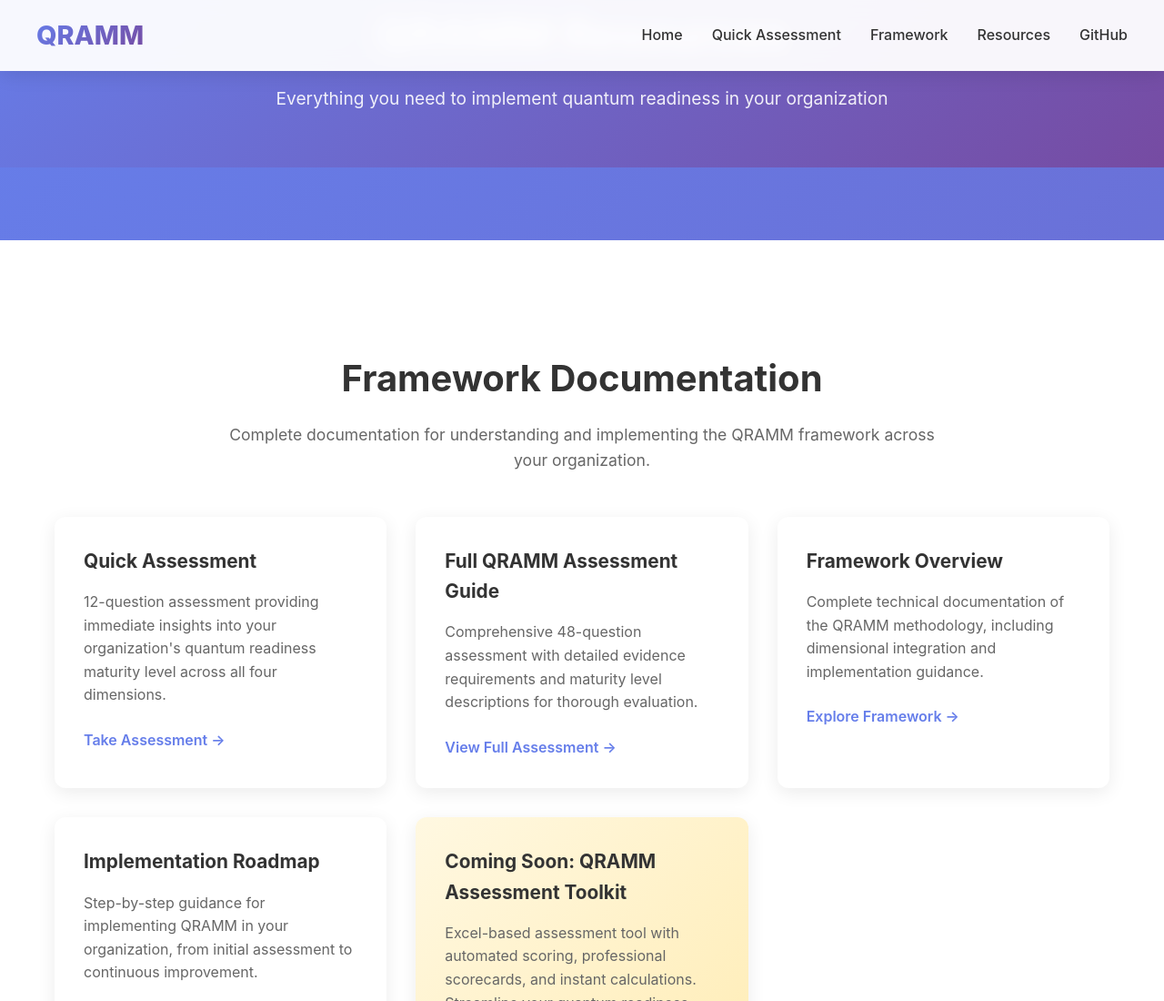
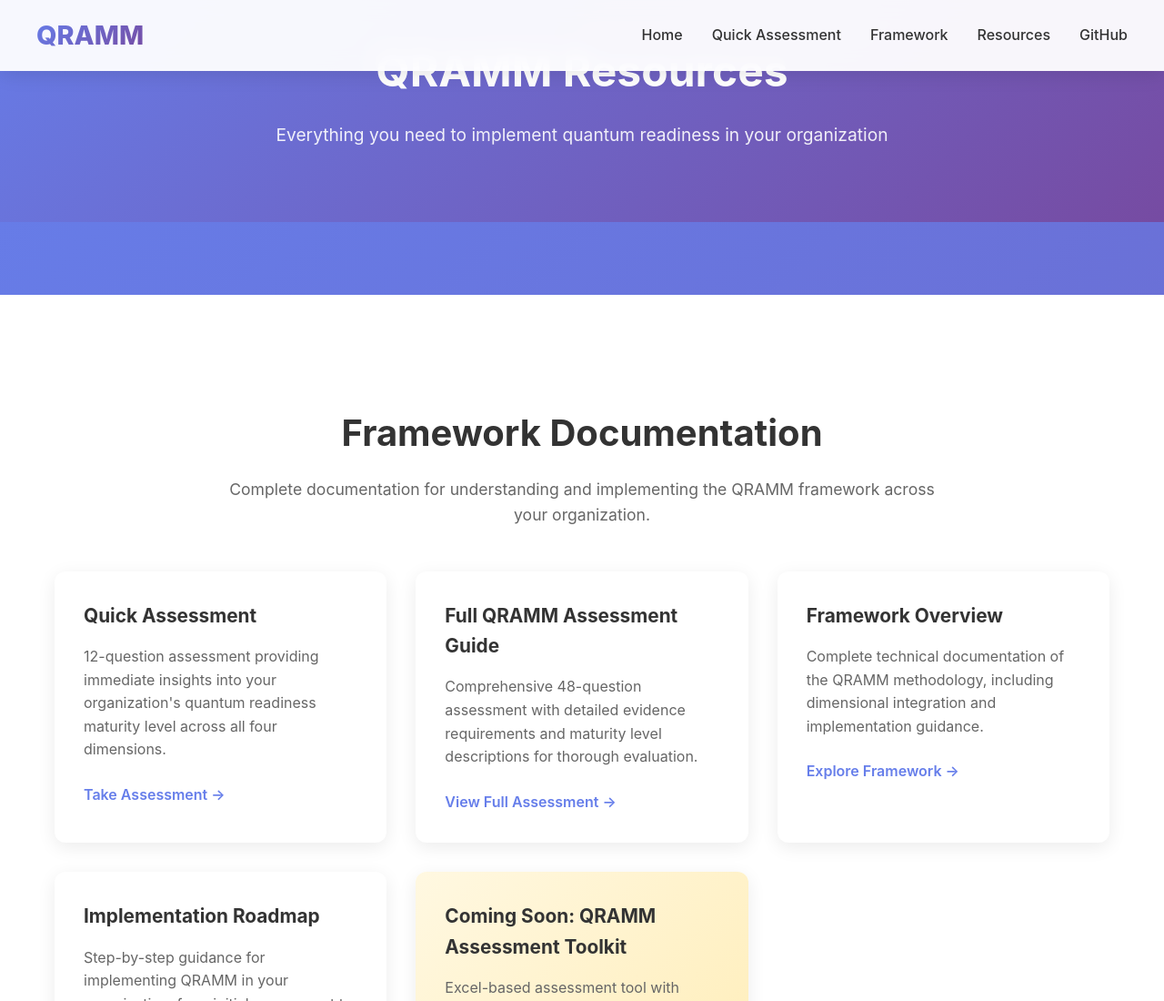
Before and after one commit to csnp/qramm, a plain HTML site: page resources.html in a window 1280 px wide. Shown: the top 1100 px of the page at 91% size. Drawn offline with Linux system fonts and the light colour scheme.

Commit message:
Fix page header visibility and positioning on framework and resources pages
- Increase top padding to 120px to ensure titles are fully visible
- Add proper z-index for correct layering with fixed navigation
- Adjust bottom padding for better spacing
- Remove conflicting padding-top property
- Ensure consistent header positioning across both pages

Co-authored-by: Abdel Sy Fane <abdelsyfane@gmail.com>

```diff
--- a/resources.html
+++ b/resources.html
@@ -82,10 +82,12 @@
 
         .page-header {
             text-align: center;
-            padding: 60px 0;
+            padding: 120px 0 80px;
             background: linear-gradient(135deg, #667eea, #764ba2);
             color: white;
-            margin: -60px 0 60px 0;
+            margin-top: -80px;
+            position: relative;
+            z-index: 1;
         }
 
         .page-header h1 {
```
Also changed, not shown: framework.html (+3 -2 lines).
